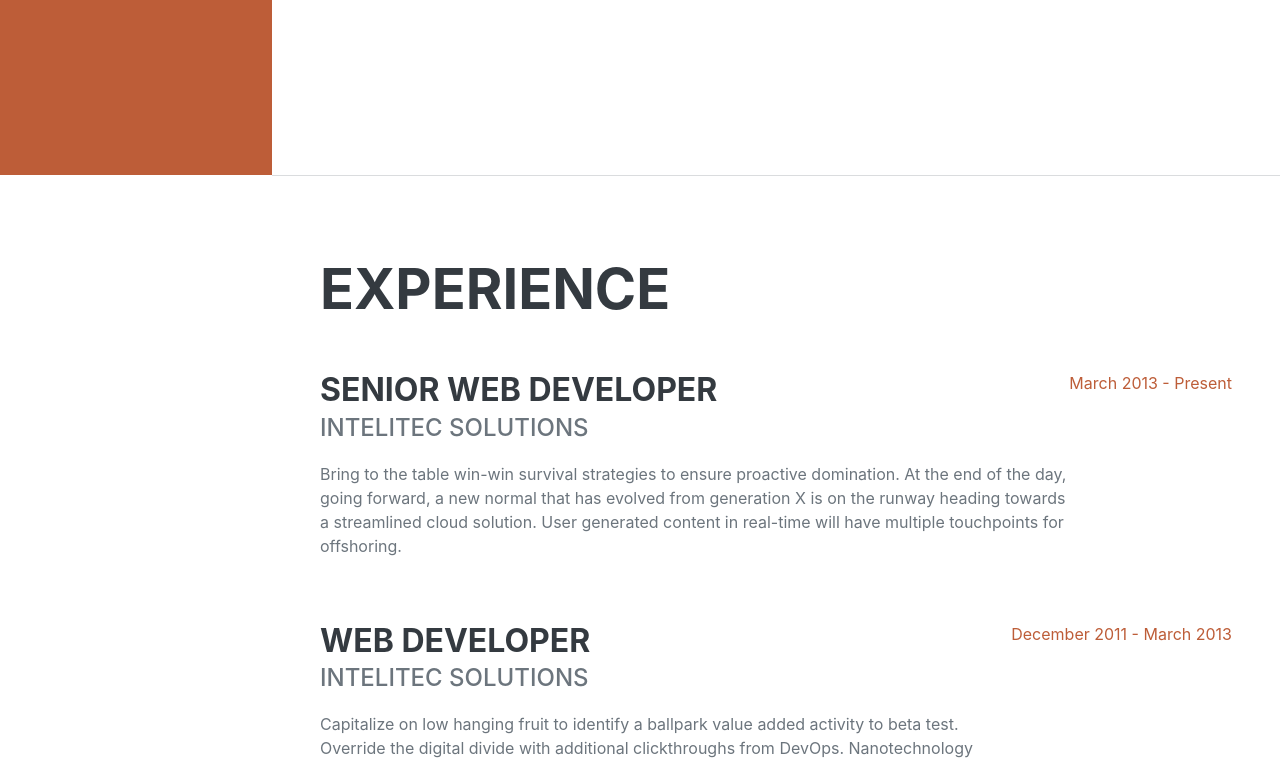
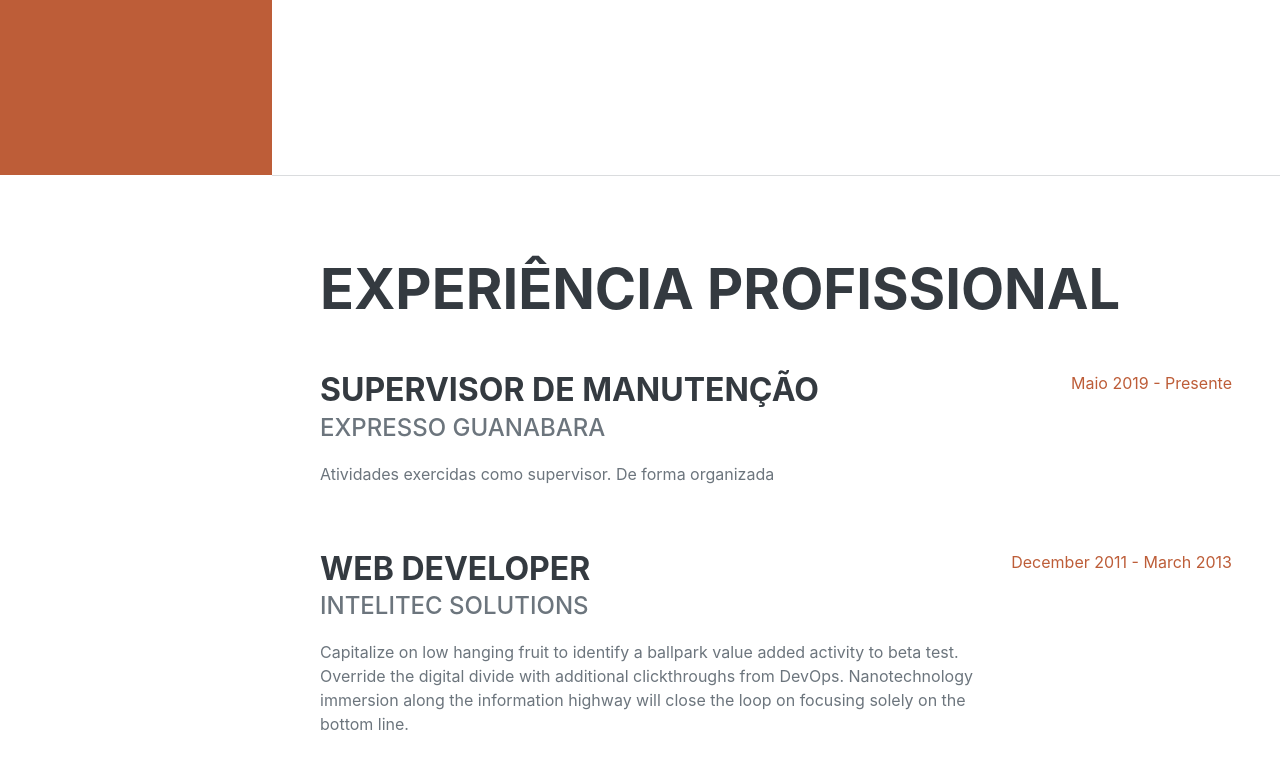
Before and after one commit to iagobenevides/iagobenevides.github.io, a plain HTML site: page index.html in a window 1280 px wide. Shown: the part 625-1383 px from the top of the page. Drawn offline with nearby package versions, Linux system fonts and the light colour scheme; a web font is replaced by a local one.

Commit message:
Atualização da experiência profissional

```diff
--- a/index.html
+++ b/index.html
@@ -60,14 +60,14 @@
             <!-- Experience-->
             <section class="resume-section" id="experience">
                 <div class="resume-section-content">
-                    <h2 class="mb-5">Experience</h2>
+                    <h2 class="mb-5">Experiência profissional</h2>
                     <div class="d-flex flex-column flex-md-row justify-content-between mb-5">
                         <div class="flex-grow-1">
-                            <h3 class="mb-0">Senior Web Developer</h3>
-                            <div class="subheading mb-3">Intelitec Solutions</div>
-                            <p>Bring to the table win-win survival strategies to ensure proactive domination. At the end of the day, going forward, a new normal that has evolved from generation X is on the runway heading towards a streamlined cloud solution. User generated content in real-time will have multiple touchpoints for offshoring.</p>
+                            <h3 class="mb-0">Supervisor de manutenção</h3>
+                            <div class="subheading mb-3">Expresso Guanabara</div>
+                            <p>Atividades exercidas como supervisor. De forma organizada</p>
                         </div>
-                        <div class="flex-shrink-0"><span class="text-primary">March 2013 - Present</span></div>
+                        <div class="flex-shrink-0"><span class="text-primary">Maio 2019 - Presente</span></div>
                     </div>
                     <div class="d-flex flex-column flex-md-row justify-content-between mb-5">
                         <div class="flex-grow-1">
```
